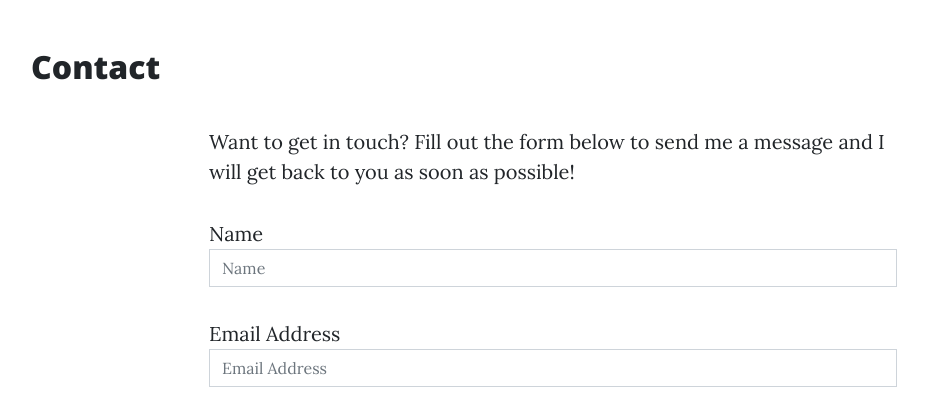
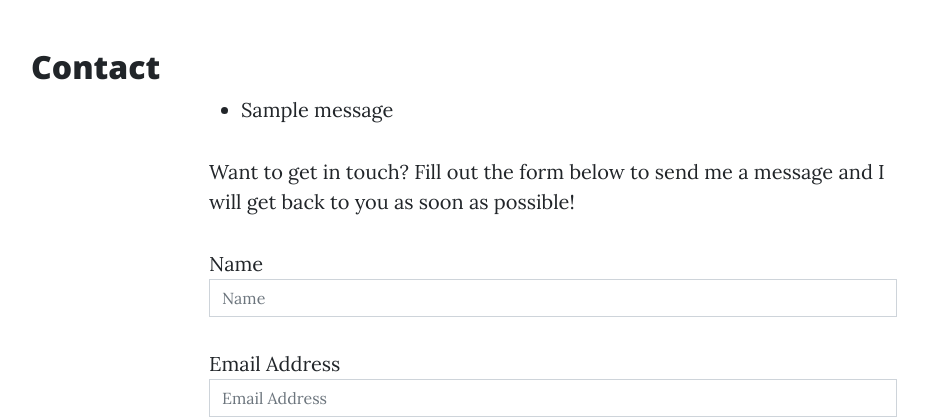
Before and after one commit to tochi-bot/theapy-flask-app, a Flask app: page /contact in a window 1280 px wide. Shown: the part 628-1048 px from the top of the page, without its empty margins (87-1015 px from the left). Run offline with Flask 3, Linux system fonts and the light colour scheme; one stand-in notice (Sample message) is shown; some libraries are stand-ins or nearby versions.

Commit message:
Added Feedback To The User

```diff
--- a/run.py
+++ b/run.py
@@ -1,8 +1,11 @@
 import os  # Import the os module for interacting with the operating system
 import json  # Import the json module for handling JSON data
-from flask import Flask, render_template, request  # Import Flask class and render_template, request functions from the flask module
+from flask import Flask, render_template, request, flash  # Import Flask class and render_template, request functions from the flask module
+if os.path.exists("env.py"):
+    import env
 
 app = Flask(__name__)  # Create an instance of the Flask class for our web application
+app.secret_key=os.environ.get("SECRET_KEY")
 
 # Define the route for the root URL ("/")
 @app.route("/")
@@ -25,8 +28,7 @@ def about():
 def contact():
     # If the request method is POST, print the form data to the console
     if request.method == "POST":
-        print(request.form.get("name"))
-        print(request.form["email"])
+      flash("Thank You {}, we have received your message".format(request.form.get("name")))
     # Render and return the 'contact.html' template with page title when the "/contact" URL is accessed
     return render_template("contact.html", page_title="Contact")
 
--- a/templates/contact.html
+++ b/templates/contact.html
@@ -3,6 +3,17 @@
     <h2>{{ page_title }}</h2>
     <div class="row">
         <div class="col-lg-8 col-md-10 mx-auto">
+
+            {% with messages= get_flashed_messages()%}
+
+            {% if messages%}
+                <ul class="flashes">
+                    {% for message in messages%}
+                       <li>{{message}}</li>
+                    {%endfor%}
+                </ul>
+            {% endif%}
+            {% endwith%}
             <p>Want to get in touch? Fill out the form below to send me a message and I will get back to you as soon as
                 possible!</p>
             <form method="post" name="sentMessage" id="contactForm" novalidate>
```
